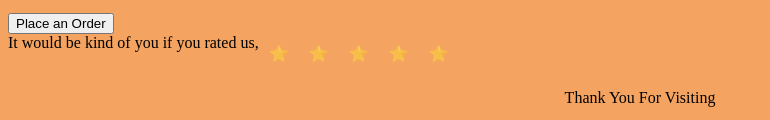
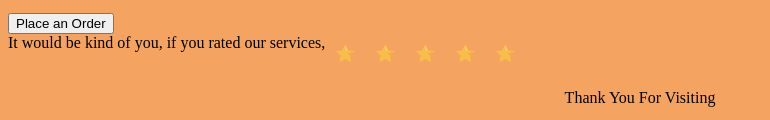
Before and after one commit to Yuongren/Project-Meal-Menu, a plain HTML site: page index.html in a window 1280 px wide. Shown: the part 1228-1348 px from the top of the page, without its empty margins (0-770 px from the left). Drawn offline with Linux system fonts and the light colour scheme.

Commit message:
comleted project

```diff
--- a/index.html
+++ b/index.html
@@ -79,7 +79,7 @@
     </div>
     </div>
     <div class="stars">
-        <p1>It would be kind of you if you rated us,</p1>
+        <p1>It would be kind of you, if you rated our services,</p1>
         <a>⭐</a>
         <a>⭐</a>
         <a>⭐</a>
```
